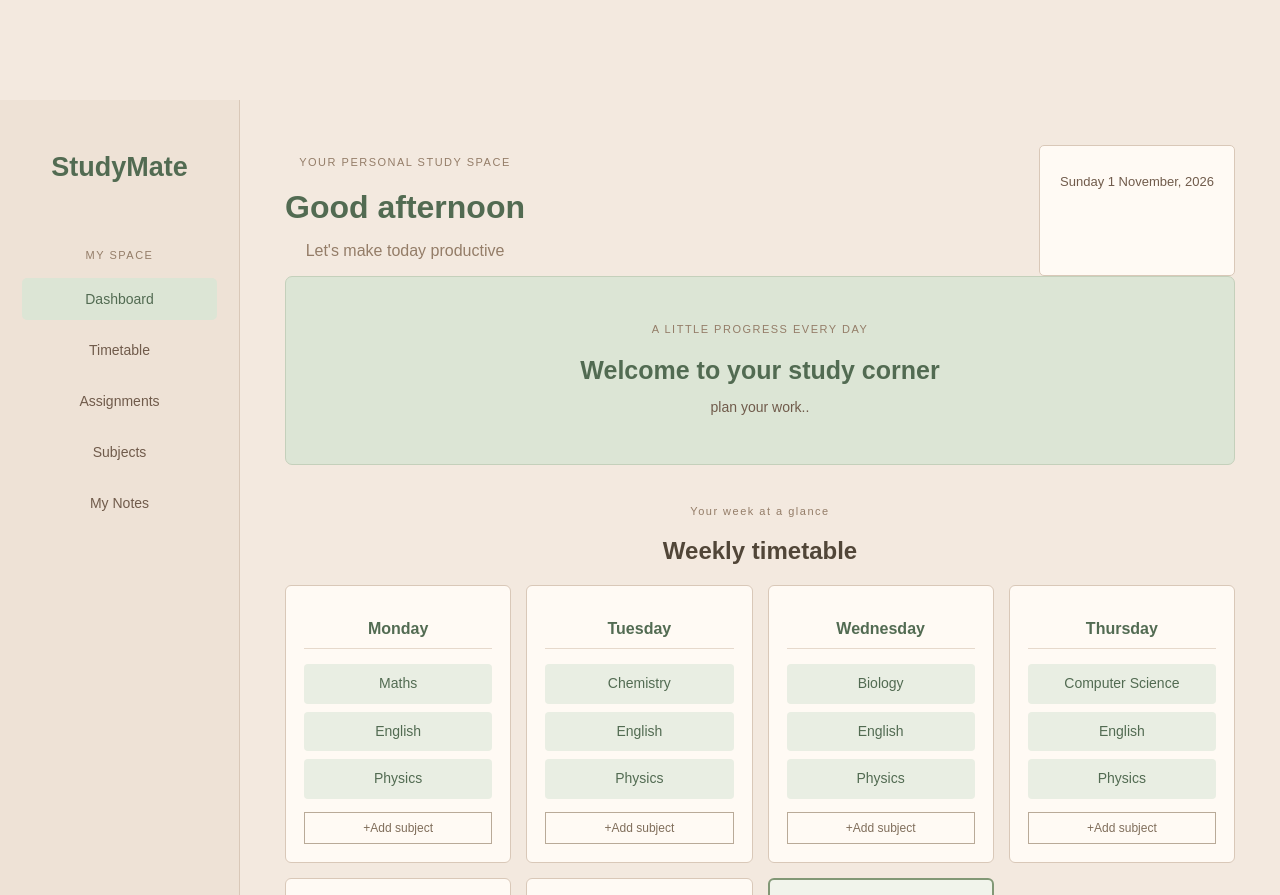
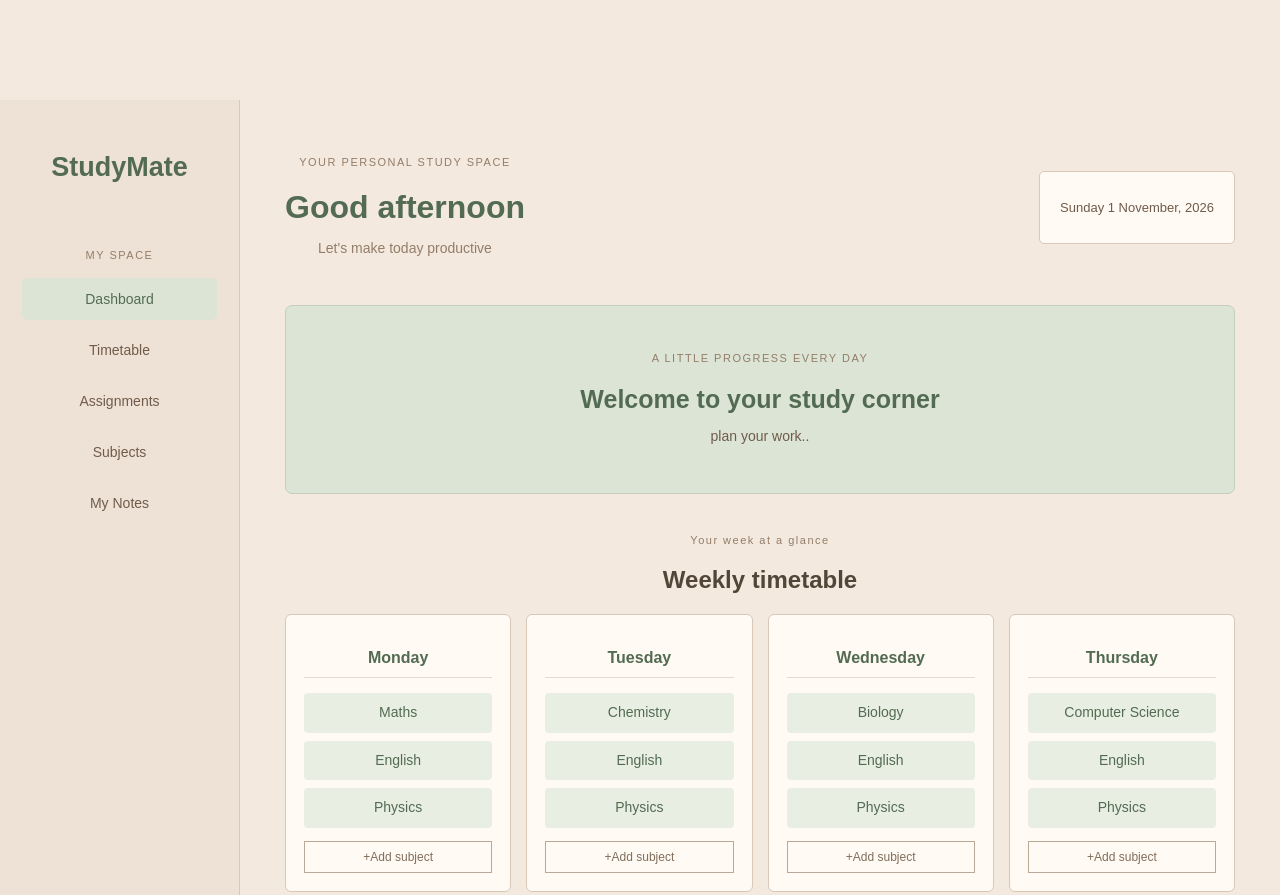
Before and after one commit to RaphelReji/StudyMate, a plain HTML site: page index.html in a window 1280 px wide. Shown: the top 895 px of the page. Drawn offline with Linux system fonts and the light colour scheme.

Commit message:
fixed some styling

```diff
--- a/css/style.css
+++ b/css/style.css
@@ -91,20 +91,25 @@ nav a.active {
 .main-content{
   flex: 1;
   padding: 45px;
+  max-width: 1400px;
 }
 
 .topbar{
   display: flex;
   justify-content: space-between;
+  align-items: center;
+  margin-bottom: 35px;
 }
 
 .topbar h1{
   font-size: 32px;
+  color: #526b52;
   margin-bottom: 8px;
 }
 
 .subtitle{
   color: #947d68;
+  font-size: 14px;
 }
 
 .date-box{
@@ -202,6 +207,7 @@ nav a.active {
   background-color: #dce5d5;
   padding: 4px 7px;
   border-radius: 3px;
+  margin: 10px;
 }
 
 
```
